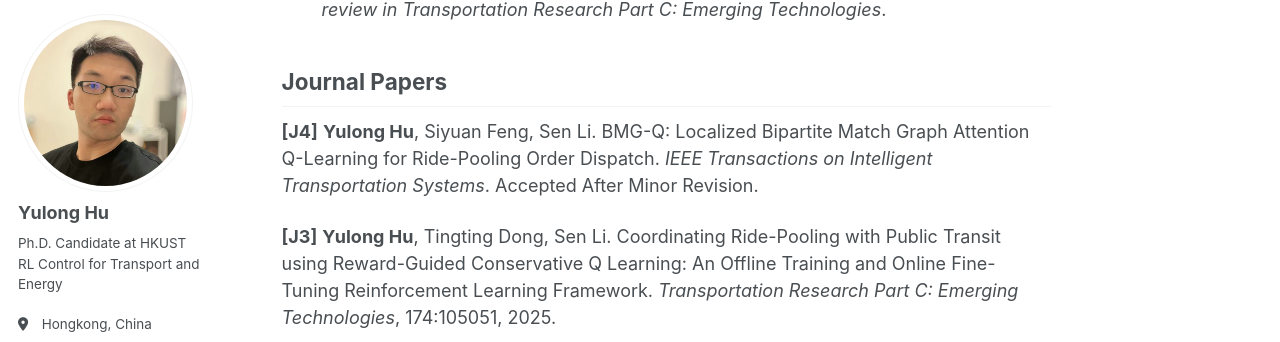
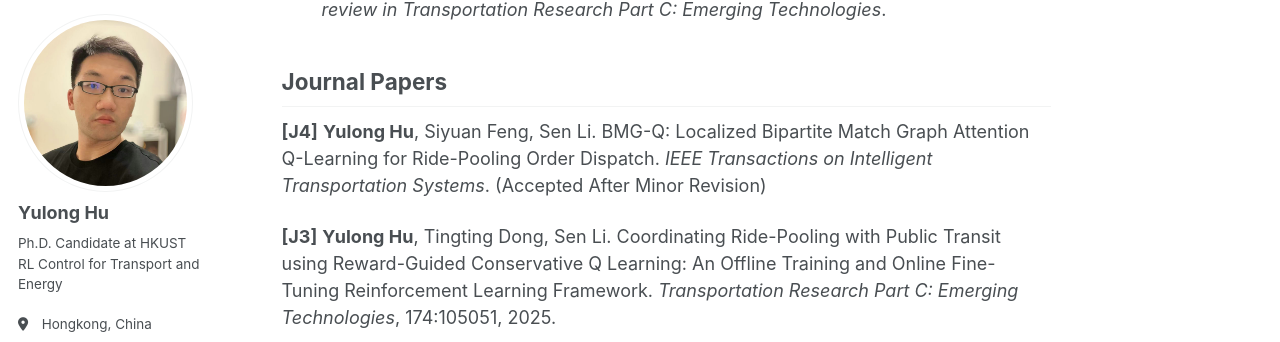
Before and after one commit to yulonghu2000/yulonghu2000.github.io, a Jekyll site: the page built from _pages/publications.md, in a window 1280 px wide and 900 px high, scrolled down 348 px. Shown: the part 85-427 px from the top of the window. Built offline with Jekyll 4.4.1, drawn with Linux system fonts in a browser that asks for light colours; some web fonts are replaced.

```diff
--- a/_pages/publications.md
+++ b/_pages/publications.md
@@ -9,7 +9,7 @@ author_profile: true
 - Tingting Dong, **Yulong Hu**, Zeming Wang, Sen Li. Integrated Optimization of Ride-Pooling and Shared Micro-mobility Services with Meeting Points. *Under 1st round review in Transportation Research Part C: Emerging Technologies*.
 
 ## Journal Papers
-**[J4]** **Yulong Hu**, Siyuan Feng, Sen Li. BMG-Q: Localized Bipartite Match Graph Attention Q-Learning for Ride-Pooling Order Dispatch. *IEEE Transactions on Intelligent Transportation Systems*. Accepted After Minor Revision.
+**[J4]** **Yulong Hu**, Siyuan Feng, Sen Li. BMG-Q: Localized Bipartite Match Graph Attention Q-Learning for Ride-Pooling Order Dispatch. *IEEE Transactions on Intelligent Transportation Systems*. (Accepted After Minor Revision)
 
 **[J3]** **Yulong Hu**, Tingting Dong, Sen Li. Coordinating Ride-Pooling with Public Transit using Reward-Guided Conservative Q Learning: An Offline Training and Online Fine-Tuning Reinforcement Learning Framework. *Transportation Research Part C: Emerging Technologies*, 174:105051, 2025.
 
```
